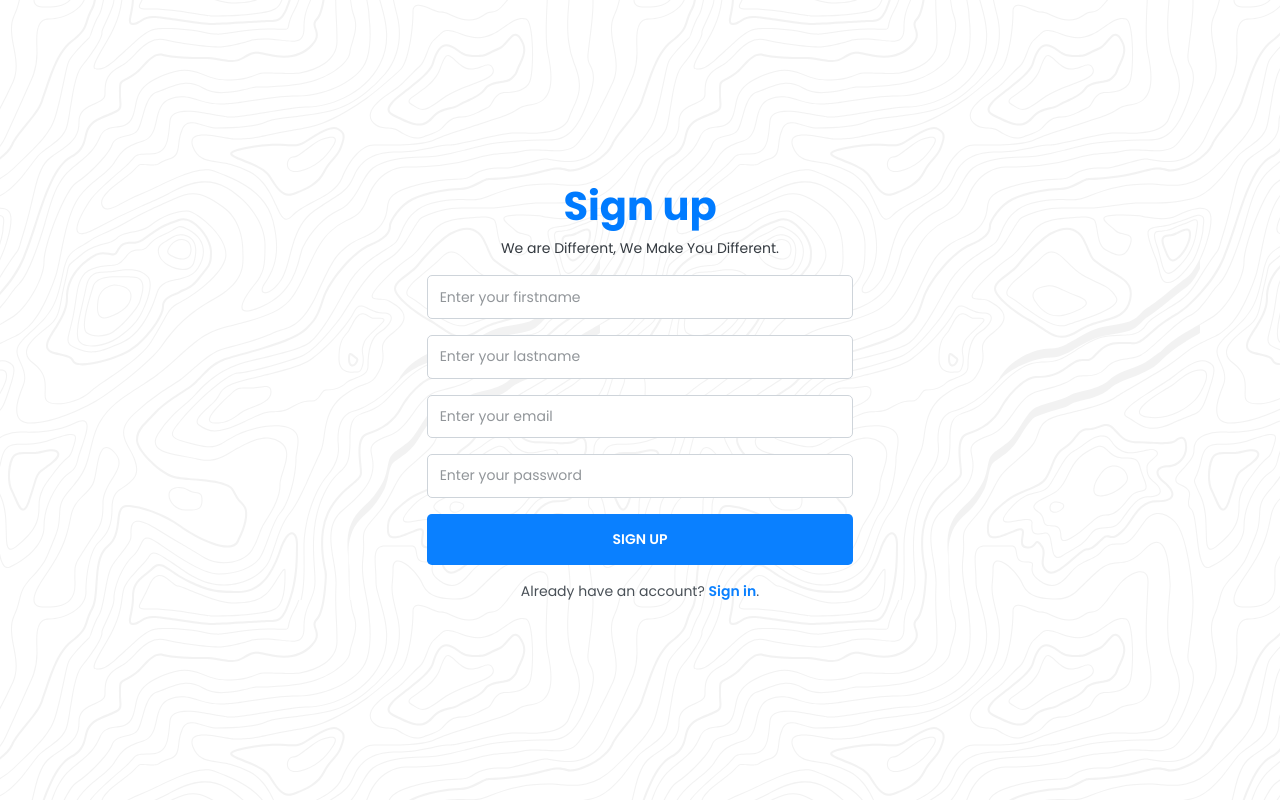
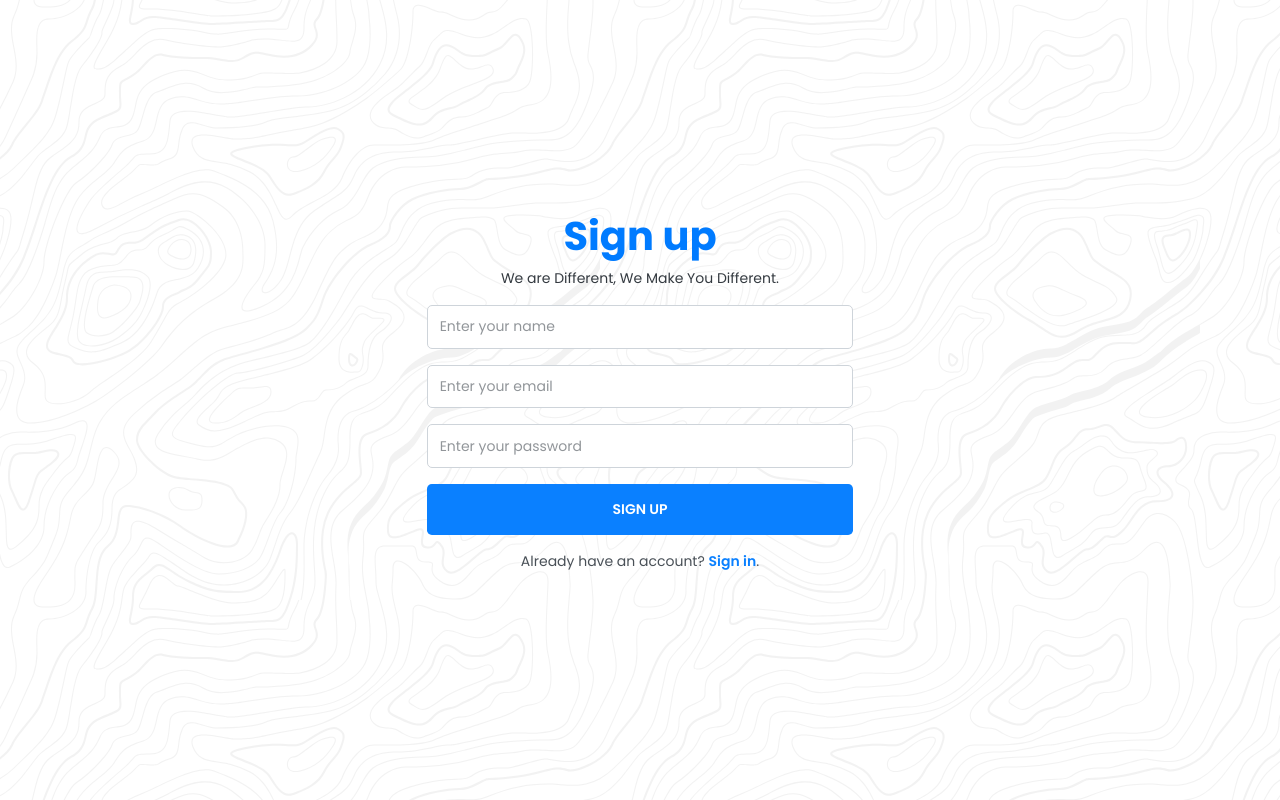
Before and after one commit to scriptkid23/dev-network-application, a React (Create React App) app: page /auth/register in a window 1280 px wide. Built offline with nearby package versions, Linux system fonts and the light colour scheme; what nested-combine-reducers would draw is missing.

Commit message:
bug ui signup

```diff
--- a/src/pages/Auth/Signup.js
+++ b/src/pages/Auth/Signup.js
@@ -1,5 +1,5 @@
 import React from 'react'
-import {Link} from 'react-router-dom'
+import { Link } from 'react-router-dom'
 
 
 export function Signup() {
@@ -15,28 +15,22 @@ export function Signup() {
           <p className="text-dark mb-3">We are Different, We Make You Different.</p>
           <form class="mb-3">
             <div className="form-group">
-                    <label for="firstname" className="sr-only">First Name</label>
-                    <input formControlName = "firstname"
+              <label for="name" className="sr-only">Name</label>
+              <input formControlName="name"
                 required
-                    type="text" className="form-control form-control-md" id="firstname" placeholder="Enter your firstname"/>
-              </div>
-             <div className="form-group">
-                    <label for="lastname" className="sr-only">Last Name</label>
-                    <input formControlName = "lastname"
-                    required
-                    type="text" class="form-control form-control-md" id="lastname" placeholder="Enter your lastname"/>
+                type="text" className="form-control form-control-md" id="name" placeholder="Enter your name" />
             </div>
             <div className="form-group">
               <label for="email" className="sr-only">Email Address</label>
-                    <input formControlName = "email"
+              <input formControlName="email"
                 required
-                    type="email" className="form-control form-control-md" id="email" placeholder="Enter your email"/>
+                type="email" className="form-control form-control-md" id="email" placeholder="Enter your email" />
             </div>
             <div className="form-group">
               <label for="password" className="sr-only">Password</label>
-                    <input formControlName = "password"
+              <input formControlName="password"
                 required
-                    type="password" className="form-control form-control-md" id="password" placeholder="Enter your password"/>
+                type="password" className="form-control form-control-md" id="password" placeholder="Enter your password" />
             </div>
             <button className="btn btn-primary btn-lg btn-block text-uppercase font-weight-semibold"
               type="submit"
```
Lines whose indentation alone changed are shown as unchanged.
